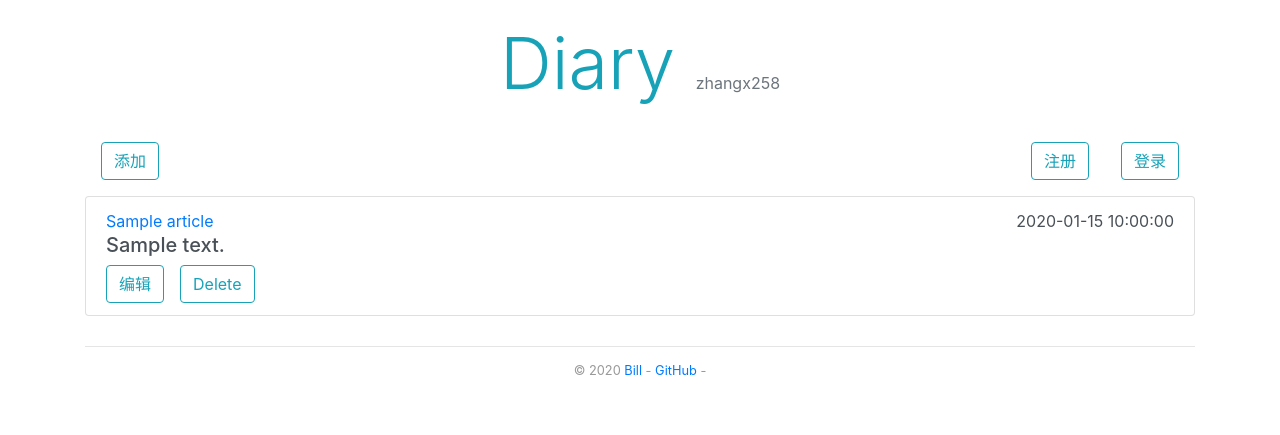
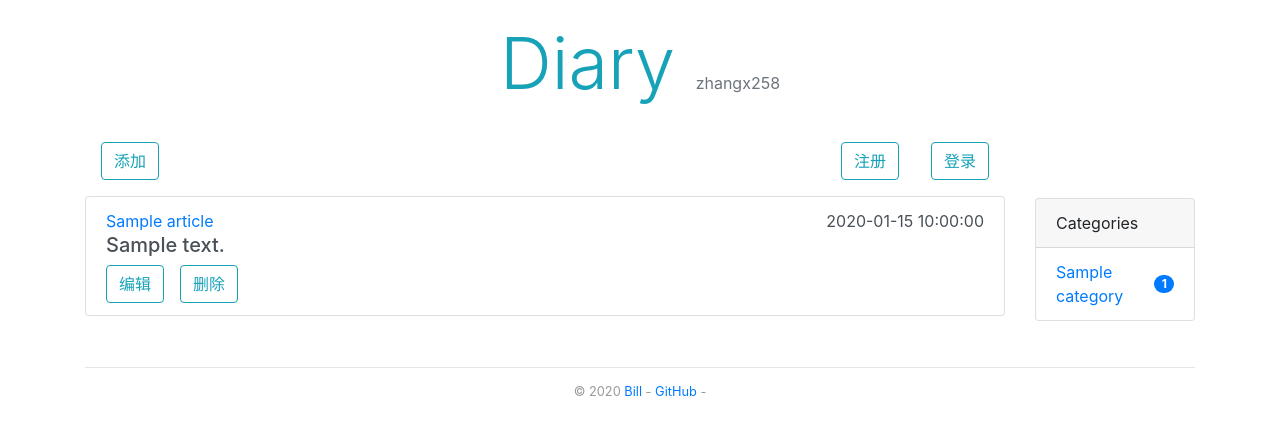
Before and after one commit to zhangx258/diary, a Flask app: page / in a window 1280 px wide. Shown: the top 435 px of the page. Run offline with Flask 2, Linux system fonts and the light colour scheme; tables that the repository leaves empty hold one stand-in row (values such as "Sample post"); some libraries are stand-ins or nearby versions.

Commit message:
add category and sidebar

```diff
--- a/oneblog/__init__.py
+++ b/oneblog/__init__.py
@@ -10,6 +10,7 @@ from oneblog.extensions import db, moment, bootstrap
 import click
 from oneblog.models import *
 from faker import Faker
+import random
 
 
 def create_app(config_name='config.py'):
@@ -23,7 +24,7 @@ def create_app(config_name='config.py'):
     bootstrap.init_app(app)
 
     register_commands(app)
-
+    register_template_context(app)
     return app
 
 
@@ -37,6 +38,11 @@ def register_commands(app):
             db.drop_all()
             click.echo('Drop tables.')
         db.create_all()
+        category_list = ['默认', '随笔', '工作', '私人']
+        for name in category_list:
+            category = Category(name=name)
+            db.session.add(category)
+        db.session.commit()
         click.echo('Initialized database.')
 
     @app.cli.command()
@@ -46,8 +52,18 @@ def register_commands(app):
             post = Article(
                 title=fake.sentence(),
                 body=fake.text(2000),
+                category=Category.query.get(random.randint(1, Category.query.count())),
                 timestamp=fake.date_time_this_year()
             )
             db.session.add(post)
         db.session.commit()
         click.echo('Add some fake articles.')
+
+
+def register_template_context(app):
+    @app.context_processor
+    def make_template_context():
+        categories = Category.query.order_by(Category.name).all()
+
+        return dict(
+            categories=categories,)
--- a/oneblog/blueprints/blog.py
+++ b/oneblog/blueprints/blog.py
@@ -31,9 +31,9 @@ def post_article():
     if form.validate_on_submit():
         title = form.title.data
         body = form.body.data
-        category = form.category.data
+        category_id = form.category_id.data
         article = Article(
-            title=title, body=body, category=category
+            title=title, body=body, category_id=category_id
         )
         db.session.add(article)
         db.session.commit()
@@ -56,16 +56,26 @@ def delete_article(article_id):
 @blog_bp.route('/edit/<int:article_id>', methods=['GET', 'POST'])
 def edit_article(article_id):
     default = Article.query.get_or_404(article_id)
-    form = ArticleForm(title=default.title, body=default.body)
+    form = ArticleForm(title=default.title, body=default.body, category_id=default.category_id)
     if form.validate_on_submit():
         default.title = form.title.data
         default.body = form.body.data
-        default.category = form.category.data
+        default.category_id = form.category_id.data
+        default.timestamp = datetime.now()
         db.session.commit()
         return redirect(url_for('.index'))
     return render_template('blog/post.html', forms=form)
 
 
+@blog_bp.route('/category/<int:category_id>')
+def show_category(category_id):
+    category = Category.query.get_or_404(category_id)
+    delete = DeletearticleForm()
+    edit = EditarticleForm()
+    articles = Article.query.with_parent(category).order_by(Article.timestamp.desc())
+    return render_template('blog/index.html', articles=articles, delete=delete, edit=edit)
+
+
 @blog_bp.route('/404')
 def handler_404():
     return render_template('errors/404.html')
--- a/oneblog/forms.py
+++ b/oneblog/forms.py
@@ -6,20 +6,24 @@
 from wtforms import StringField, SubmitField, TextAreaField, SelectField
 from flask_wtf import FlaskForm
 from wtforms.validators import DataRequired, Length
+from oneblog.models import Category
 
 
 class ArticleForm(FlaskForm):
     title = StringField('Title', validators=[DataRequired(), Length(1, 60)])
     body = TextAreaField('Body', validators=[DataRequired()])
-    category = SelectField('Category', validators=[DataRequired()],
-                           choices=[('随笔', '随笔'), ('工作', '工作'), ('其他', '其他')],
-                           coerce=str,)
+    category_id = SelectField('Category', validators=[DataRequired()], coerce=int, default=1)
     submit = SubmitField('Submit')
+
+    def __init__(self, *args, **kwargs):
+        super(ArticleForm, self).__init__(*args, **kwargs)
+        self.category_id.choices = [(category.id, category.name)
+                                 for category in Category.query.order_by(Category.id).all()]
 
 
 class DeletearticleForm(FlaskForm):
-    submit = SubmitField('Delete')
+    submit = SubmitField('删除')
 
 
 class EditarticleForm(FlaskForm):
-    submit = SubmitField('Edit', render_kw={'class':'btn btn-outline-info float-left m-3'})
+    submit = SubmitField('编辑')
--- a/oneblog/templates/base.html
+++ b/oneblog/templates/base.html
@@ -11,15 +11,19 @@
     {% endblock head %}
 </head>
 <body>
-
     <div class="page-header text-center">
         <a href="{{ url_for('.index') }}" class="display-3 text-info">Diary</a>
-<span class="text-muted ml-3">
-zhangx258
-</span>
+        <span class="text-muted ml-3">zhangx258</span>
     </div>
     <main class="container">
-{% block content %}123{% endblock content %}
+        <div class="row">
+            <div class="col-sm-10">
+                {% block content %}empty{% endblock content %}
+            </div>
+            <div class="col-sm-2 sidebar mt-5 pt-4">
+                {% include 'blog/_sidebar.html' %}
+            </div>
+        </div>
         {% block footer %}
         <footer>
             <p class="text-center"><small> &copy; 2020 <a href="#" title="Written by Zhang258">Bill</a> -
@@ -29,7 +33,6 @@ zhangx258
         </footer>
     {% endblock footer %}
     </main>
-{% block scripts %}
-{% endblock %}
+    {% block scripts %}{% endblock %}
     </body>
 </html>
--- /dev/null
+++ b/oneblog/templates/blog/_sidebar.html
@@ -0,0 +1,15 @@
+{% if categories %}
+    <div class="card mb-3">
+        <div class="card-header">Categories</div>
+        <ul class="list-group list-group-flush">
+            {% for category in categories %}
+                <li class="list-group-item  list-group-item-action d-flex justify-content-between align-items-center">
+                    <a href="{{ url_for('blog.show_category', category_id=category.id) }}">
+                        {{ category.name }}
+                    </a>
+                    <span class="badge badge-primary badge-pill"> {{ category.articles|length }}</span>
+                </li>
+            {% endfor %}
+        </ul>
+    </div>
+{% endif %}
--- a/oneblog/templates/blog/article.html
+++ b/oneblog/templates/blog/article.html
@@ -4,7 +4,7 @@
     {% if article %}
         <div class="list-group-item list-group-flush list-group-item-action">
             <div class="list-group-header d-flex justify-content-between">{{ article.title }}
-                <p>{{ article.category }}</p>
+                <p>{{ article.category.name }}</p>
                 <p>{{ article.timestamp }}</p>
             </div>
             <h5>{{ article.body|striptags }}</h5>
--- a/oneblog/templates/blog/index.html
+++ b/oneblog/templates/blog/index.html
@@ -15,7 +15,10 @@
             </div>
             <h5>{{ article.body|striptags|truncate }}</h5>
             <div>
-                <a href="{{ url_for('.edit_article',article_id=article.id) }}" class="btn btn-outline-info float-left mr-3">编辑</a>
+                <form method="get" action="{{ url_for('.edit_article',article_id=article.id) }}">
+                    {{ edit.csrf_token }}
+                    {{ render_field(edit.submit, class='btn btn-outline-info float-left mr-3') }}
+                </form>
                 <form method="post" action="{{ url_for('.delete_article',article_id=article.id) }}">
                     {{ delete.csrf_token }}
                     {{ render_field(delete.submit, class='btn btn-outline-info') }}
```
Also changed, not shown: oneblog/models.py (+11 -1 lines). Lines whose indentation alone changed are shown as unchanged.
